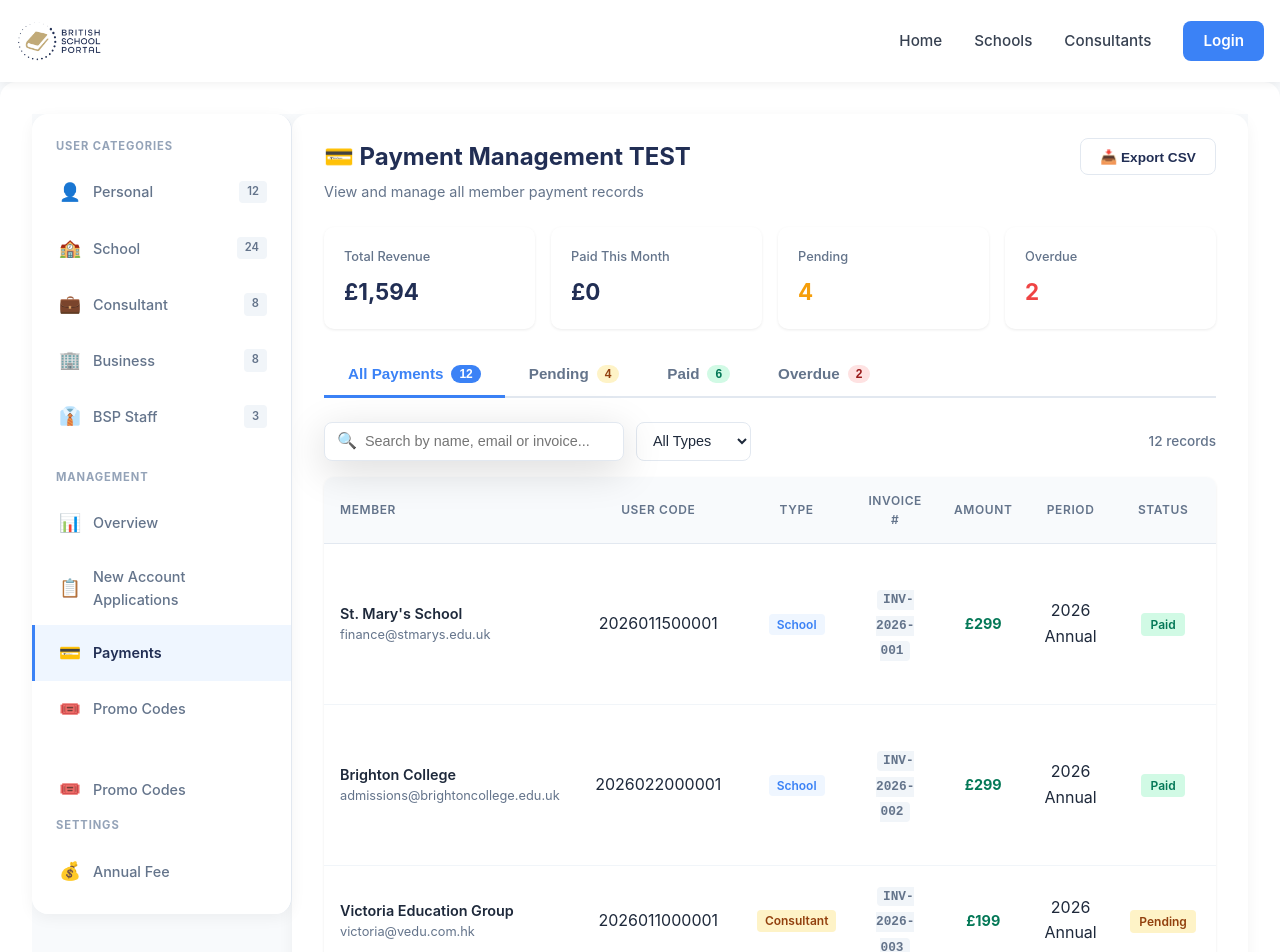
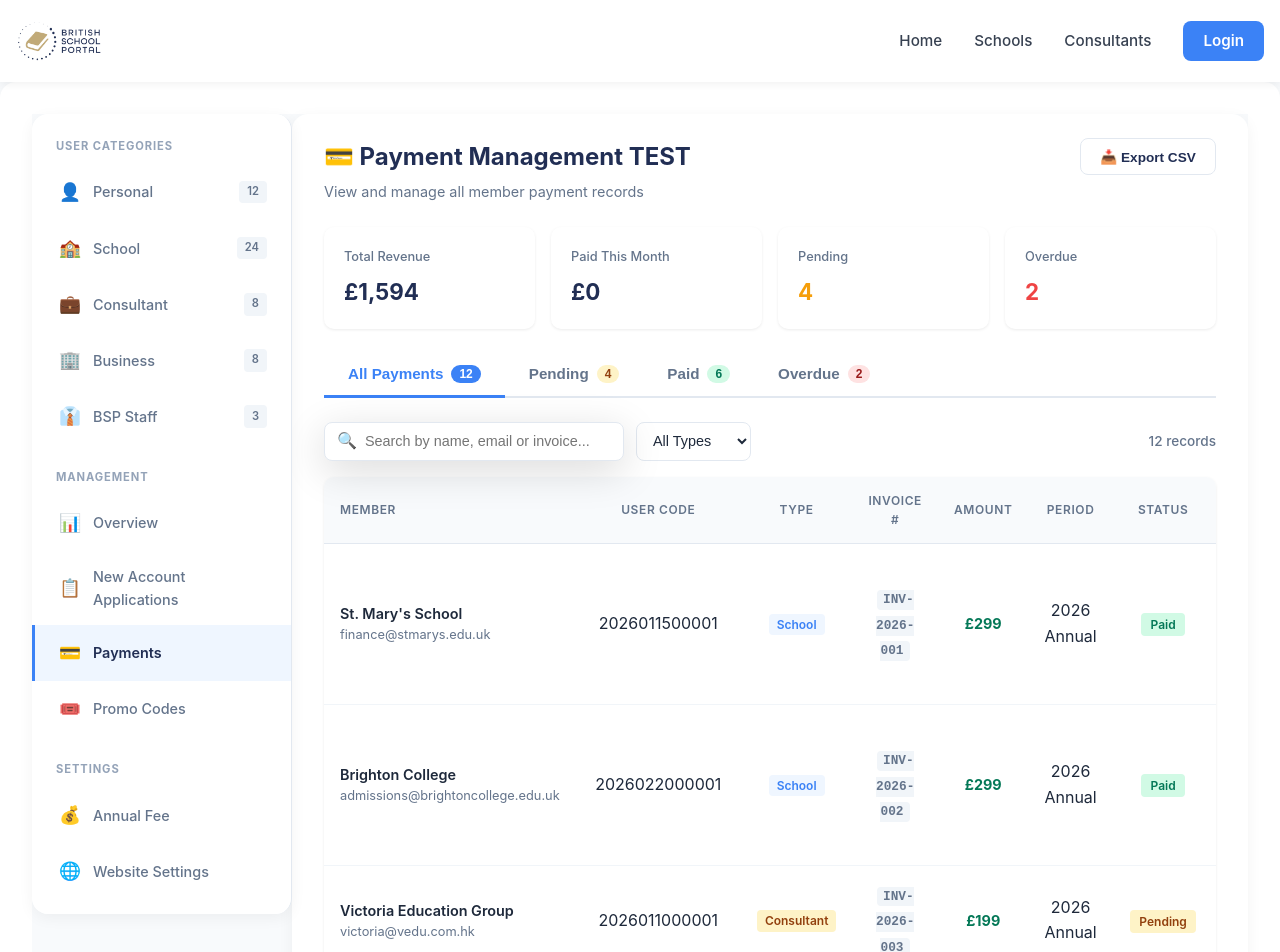
Before and after one commit to socialmedia-dot/bsp-v4, a Nuxt app: page /BSP/payments in a window 1280 px wide. Shown: the top 952 px of the page. Built offline with nearby package versions, Linux system fonts and the light colour scheme.

Commit message:
fix: remove duplicate Promo Codes link in payments sidebar

```diff
--- a/pages/BSP/payments.vue
+++ b/pages/BSP/payments.vue
@@ -52,10 +52,6 @@
               <span>Promo Codes</span>
             </NuxtLink>
           </div>
-            <NuxtLink to="/BSP/promo-codes" class="nav-item">
-              <span class="nav-icon">🎟️</span>
-              <span>Promo Codes</span>
-            </NuxtLink>
 
           <div class="nav-section">
             <div class="nav-section-title">Settings</div>
```
